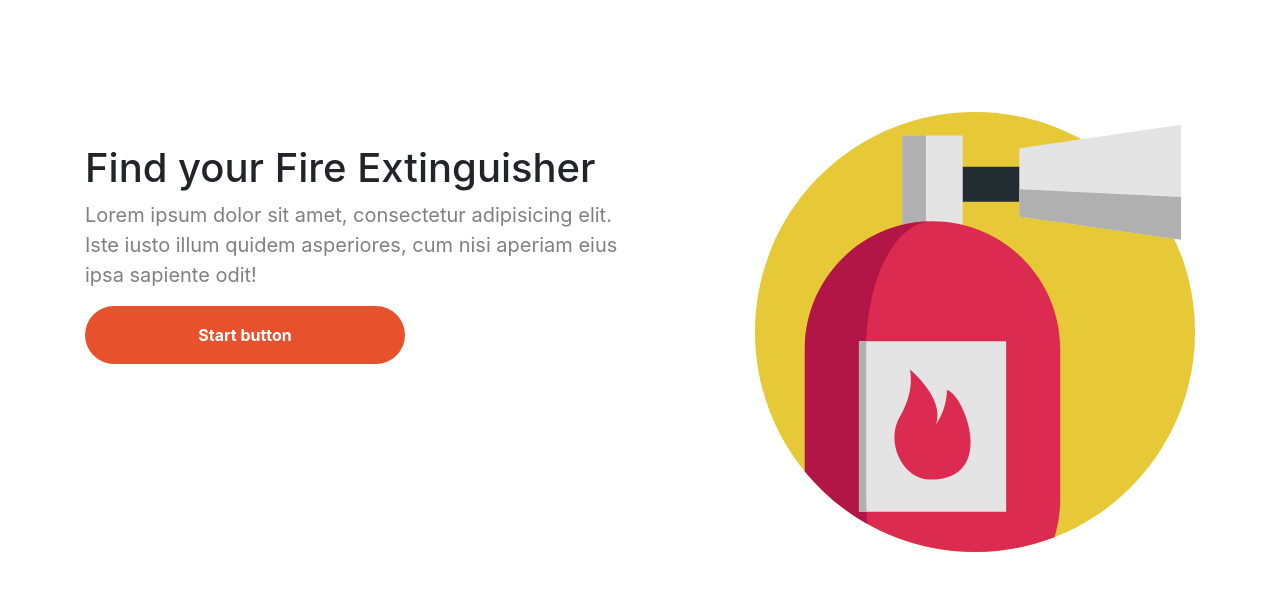
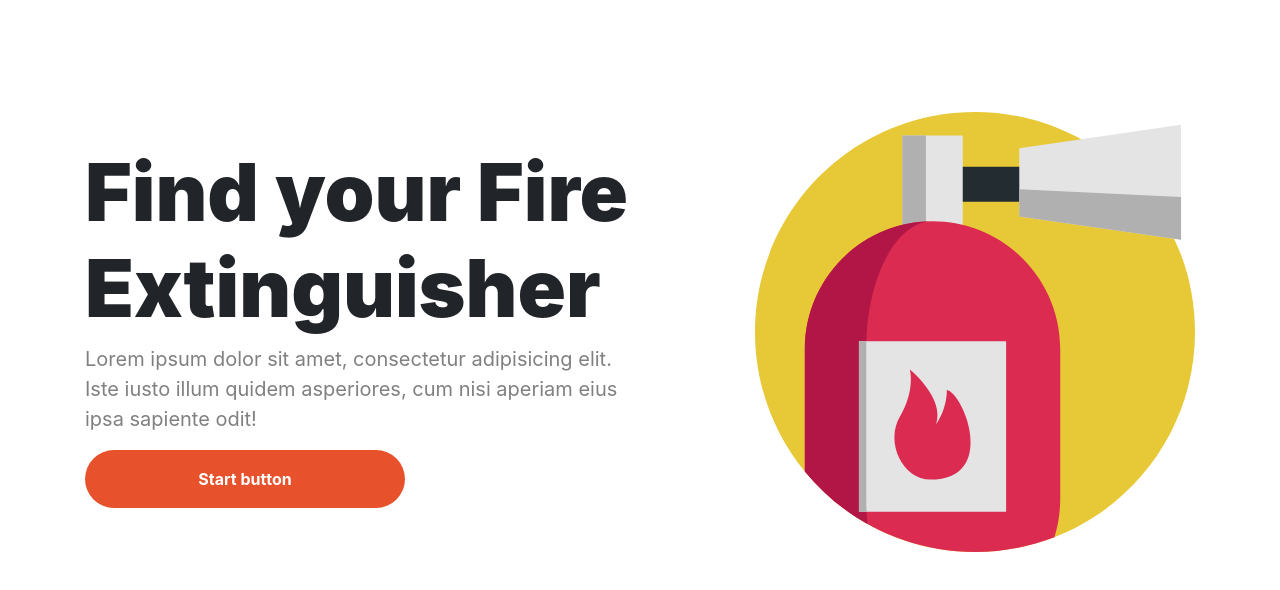
Before and after one commit to raj360/firengii-strapi-app, a Nuxt app: page / in a window 1280 px wide. Shown: the top 590 px of the page. Built offline with nearby package versions, Linux system fonts and the light colour scheme.

Commit message:
update fix font size on header

```diff
--- a/components/Hero.vue
+++ b/components/Hero.vue
@@ -1,7 +1,7 @@
 <template>
   <div class="Hero container">
       <div class="text-container">
-          <h1 enter-class="header">Find your Fire Extinguisher</h1>
+          <h1 class="header">Find your Fire Extinguisher</h1>
           <p class="snippet">Lorem ipsum dolor sit amet, consectetur adipisicing elit. Iste iusto illum quidem asperiores, cum nisi aperiam eius ipsa sapiente odit!</p>
           <button class="button btn">Start button</button>
       </div>
--- /dev/null
+++ b/components/LargeCardDisplay.vue
@@ -0,0 +1,18 @@
+<template>
+  <div class="container">
+    <h4>
+        Top-rated Fire Extinguisher in Nigara
+    </h4>
+
+  </div>
+</template>
+
+<script>
+  export default {
+
+  }
+</script>
+
+<style  scoped>
+
+</style>
```
